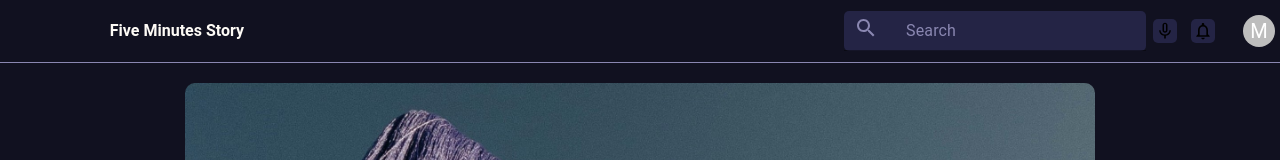
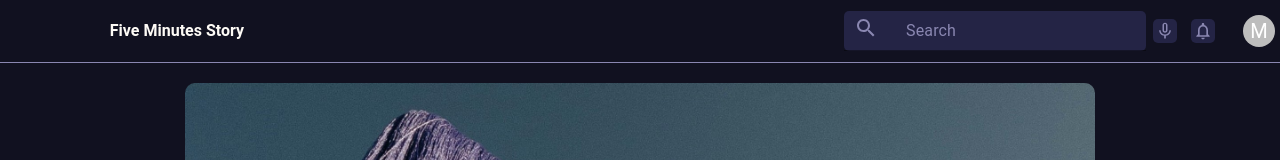
Before and after one commit to Byadiso/fiveminutesstory, a React (Create React App) app: page / in a window 1280 px wide. Shown: the top 160 px of the page. Built offline with nearby package versions, Linux system fonts and the light colour scheme; no server answers.

Commit message:
Fixing Nav  color

```diff
--- a/src/components/InputComonents/SearchInput.jsx
+++ b/src/components/InputComonents/SearchInput.jsx
@@ -22,9 +22,12 @@ export default function SearchInput() {
         placeholder="Search"
         sx={{
           '& .MuiInputBase-input::placeholder': {
-              color: '#8A87B1',
+              color: Colors.TextColor,
               opacity: 1,
-          }
+          },
+          '& .MuiInputBase-input': {
+            color: Colors.TextColor, // Set the input text color to white
+          },
       }}
         InputProps={{
           startAdornment: (
--- a/src/components/Navbar.jsx
+++ b/src/components/Navbar.jsx
@@ -53,12 +53,14 @@ export default function NavBar() {
           <SearchInput />
           <MicNoneIcon sx={{
             backgroundColor: Colors.WeakBackgroundColor,
+            color: Colors.TextColor,
             margin:"7px",
             padding:"2px",
             borderRadius:"5px",
           }}/>
           <NotificationsNoneIcon sx={{
             backgroundColor: Colors.WeakBackgroundColor,
+            color: Colors.TextColor,
             margin:"7px",
             padding:"2px",
             borderRadius:"5px",
```
